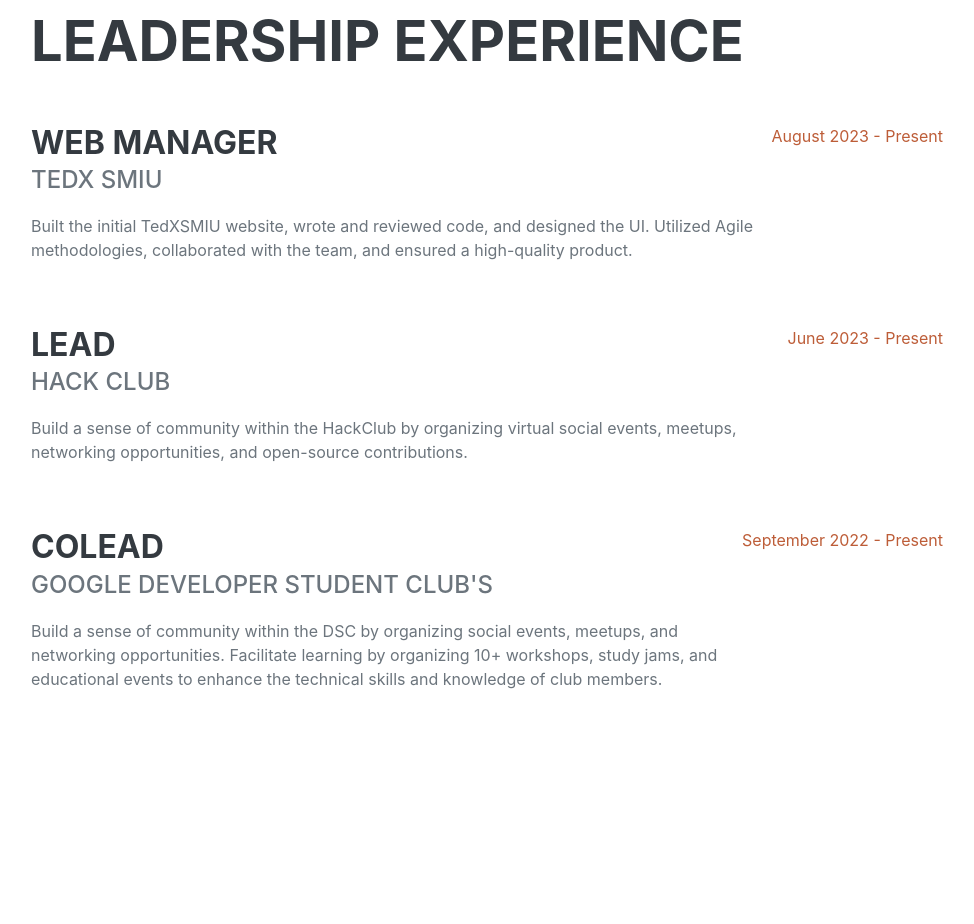
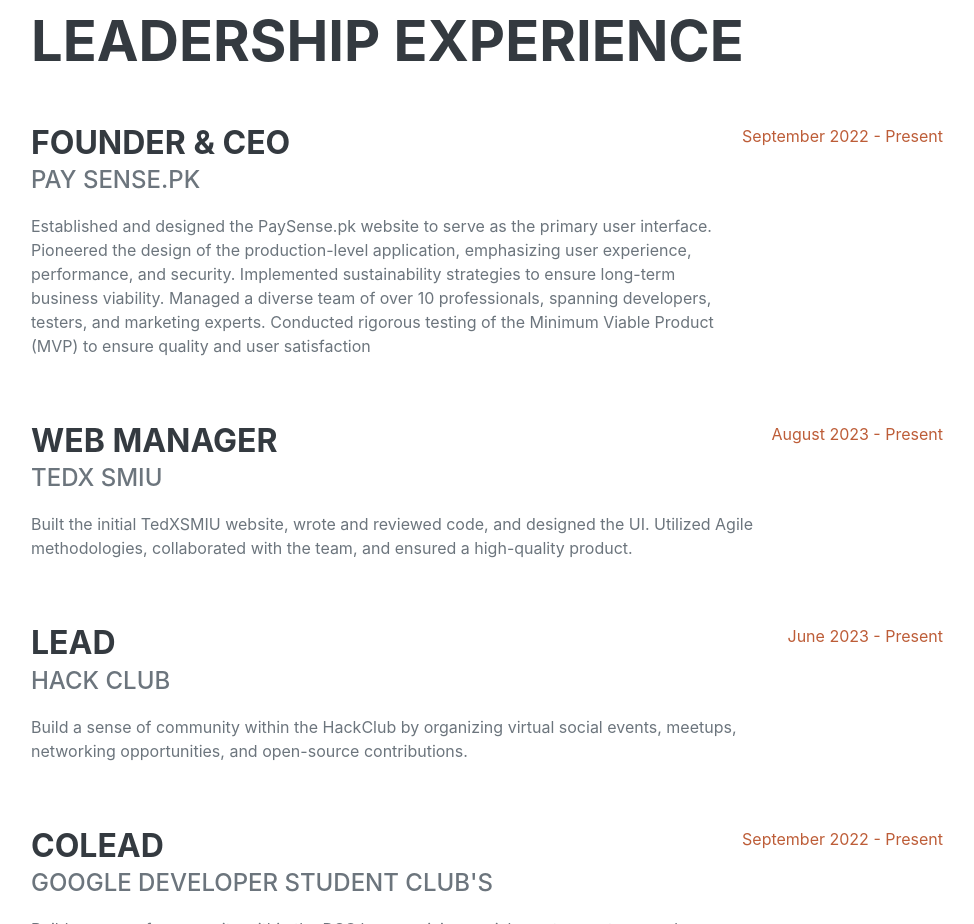
Before and after one commit to MuhammadShakir-dev/MuhammadShakir-dev.github.io, a plain HTML site: page index.html in a window 1280 px wide. Shown: the part 1900-2824 px from the top of the page, without its empty margins (289-1263 px from the left). Drawn offline with nearby package versions, Linux system fonts and the light colour scheme; a web font is replaced by a local one.

Commit message:
Added new exp

```diff
--- a/index.html
+++ b/index.html
@@ -107,6 +107,16 @@
                 <div class="resume-section-content">
 
                     <h2 class="mb-5">Leadership Experience</h2>
+
+                      <div class="d-flex flex-column flex-md-row justify-content-between mb-5">
+                        <div class="flex-grow-1">
+                            <h3 class="mb-0">Founder & CEO</h3>
+                            <div class="subheading mb-3">Pay Sense.pk</div>
+                            <p>Established and designed the PaySense.pk website to serve as the primary user interface. Pioneered the design of the production-level application, emphasizing user experience, performance, and security.
+                               Implemented sustainability strategies to ensure long-term business viability. Managed a diverse team of over 10 professionals, spanning developers, testers, and marketing experts. Conducted rigorous testing of the Minimum Viable Product (MVP) to ensure quality and user satisfaction</p>
+                        </div>
+                        <div class="flex-shrink-0"><span class="text-primary">September 2022 - Present</span></div>
+                    </div>
 
                     <div class="d-flex flex-column flex-md-row justify-content-between mb-5">
                         <div class="flex-grow-1">
```
